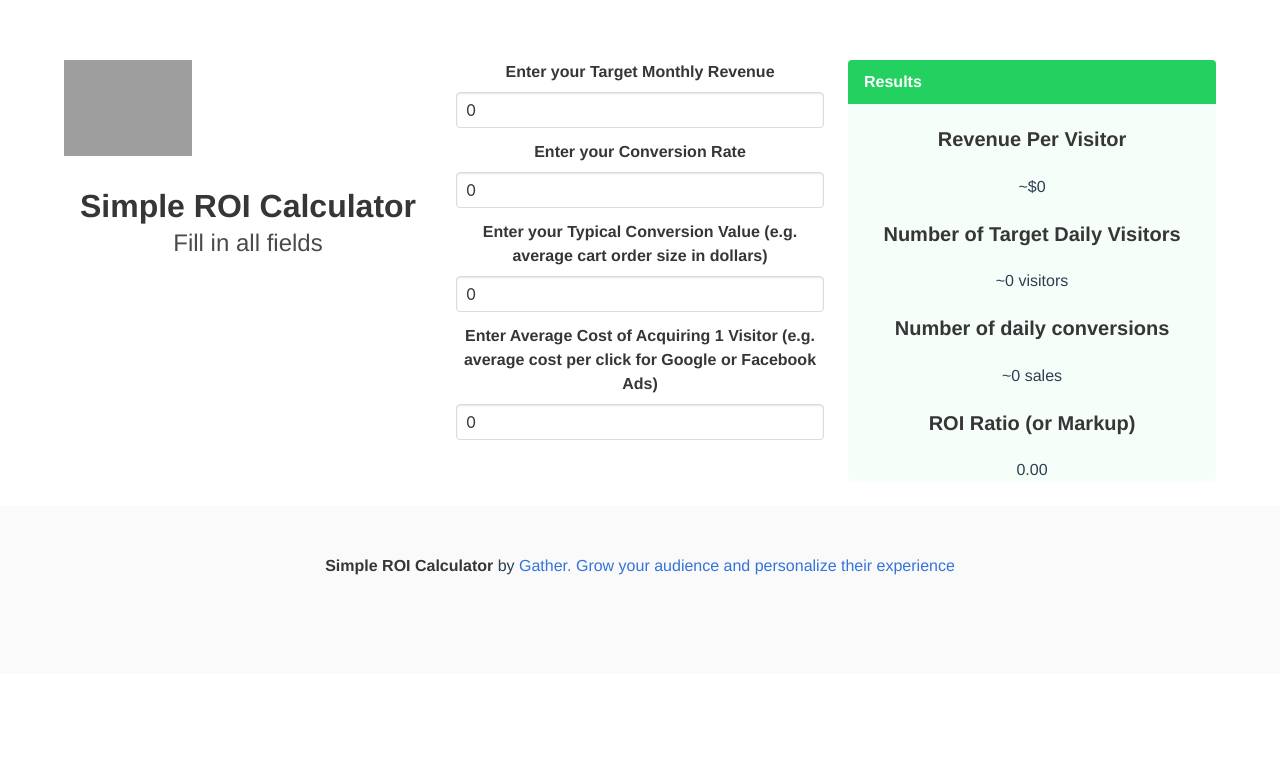
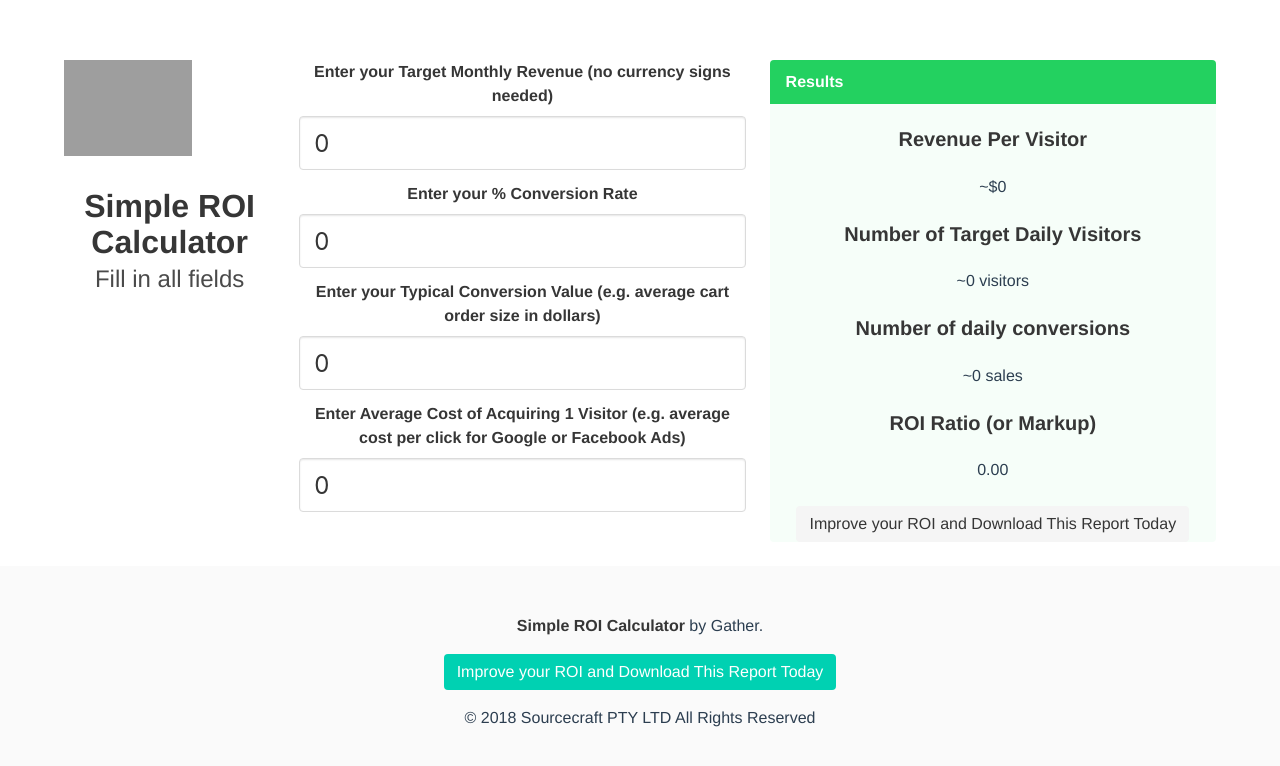
Before and after one commit to iz103/conversion_revenue_calculator, a Vue app: page / in a window 1280 px wide. Shown: the top 766 px of the page. Built offline with nearby package versions, Linux system fonts and the light colour scheme; grey boxes are pictures that could not be loaded.

Commit message:
added link to the report and cleaned up

```diff
--- a/index.html
+++ b/index.html
@@ -5,6 +5,7 @@
     <meta name="viewport" content="width=device-width,initial-scale=1.0">
     <title>conversion_revenue_calculator</title>
     <link rel="stylesheet" href="https://cdnjs.cloudflare.com/ajax/libs/bulma/0.7.2/css/bulma.css">
+    <link rel="stylesheet" href="https://stackpath.bootstrapcdn.com/font-awesome/4.7.0/css/font-awesome.min.css">
   </head>
   <body>
     <div id="app"></div>
--- a/src/components/calculator.vue
+++ b/src/components/calculator.vue
@@ -2,7 +2,7 @@
   <div   class="calculator">
     <div class="container">
       <div class="columns">
-        <div class="column is-one-third">
+        <div class="column is-one-fifth">
           <figure class="image is-128x128">
             <a href="http://hq.gathercustomers.com" target="_blank">
               <img src="http://hq.gathercustomers.com/assets/img/gather-logo-text-dark.png" alt="">
@@ -13,28 +13,26 @@
         </div>
         <div class="column">
           <div class="field">
-            <label class="label">Enter your Target Monthly Revenue</label>
-            <div class="control">
-              <!-- <input class="input" type="text" placeholder="e.g Alex Smith"> -->
-              <input class="input" type="number" v-model='tmr' name="" value="" required>
-            </div>
+            <label class="label">Enter your Target Monthly Revenue (no currency signs needed)</label>
+            <input class="input is-large" type="number" v-model='tmr' name="" value="" required>
+            <!-- </div> -->
           </div>
           <div class="field">
-            <label class="label">Enter your Conversion Rate</label>
+            <label class="label">Enter your % Conversion Rate</label>
             <div class="control">
-              <input class="input" type="number" v-model='cr' name="" value="" required placeholder="e.g. 2%">
+              <input class="input is-large" type="number" v-model='cr' name="" value="" required placeholder="e.g. 2%">
             </div>
           </div>
           <div class="field">
             <label class="label">Enter your Typical Conversion Value (e.g. average cart order size in dollars)</label>
             <div class="control">
-              <input class="input" type="number" v-model='cv' name="" value="" required>
+              <input class="input is-large" type="number" v-model='cv' name="" value="" required>
             </div>
           </div>
           <div class="field">
             <label class="label">Enter Average Cost of Acquiring 1 Visitor (e.g. average cost per click for Google or Facebook Ads)</label>
             <div class="control">
-              <input class="input" type="number" v-model='cpv' name="" value="" required>
+              <input class="input is-large" type="number" v-model='cpv' name="" value="" required>
             </div>
           </div>
         </div>
@@ -57,6 +55,8 @@
               <br>
               <h5 class="title is-5">ROI Ratio (or Markup)</h5>
               <p>{{(roi || 0).toFixed(2)}}</p>
+              <br>
+              <p><a class="button is-light" href="https://academy.gathercustomers.com/how-top-shopify-stores-use-cro-to-scientifically-improve-conversion-rates/" target="_blank">Improve your ROI and Download This Report Today</a></p>
             </div>
             <!-- <div class="message-body">
               Lorem ipsum dolor sit amet, consectetur adipiscing elit. <strong>Pellentesque risus mi</strong>, tempus quis placerat ut, porta nec nulla. Vestibulum rhoncus ac ex sit amet fringilla. Nullam gravida purus diam, et dictum <a>felis venenatis</a> efficitur. Aenean ac <em>eleifend lacus</em>, in mollis lectus. Donec sodales, arcu et sollicitudin porttitor, tortor urna tempor ligula, id porttitor mi magna a neque. Donec dui urna, vehicula et sem eget, facilisis sodales sem.
@@ -78,7 +78,10 @@
     <footer class="footer">
       <div class="content has-text-centered">
         <p>
-          <strong>Simple ROI Calculator</strong> by <a href="http://hq.gathercustomers.com" target="_blank">Gather. Grow your audience and personalize their experience</a>
+          <!-- <strong>Simple ROI Calculator</strong> by <a href="http://hq.gathercustomers.com" target="_blank">Gather. Grow your audience and personalize their experience</a> -->
+          <strong>Simple ROI Calculator</strong> by Gather.
+          <p><a class="button is-primary" href="https://academy.gathercustomers.com/how-top-shopify-stores-use-cro-to-scientifically-improve-conversion-rates/" target="_blank">Improve your ROI and Download This Report Today</a></p>
+          <p>&copy; 2018 Sourcecraft PTY LTD All Rights Reserved</p>
         </p>
       </div>
     </footer>
```
